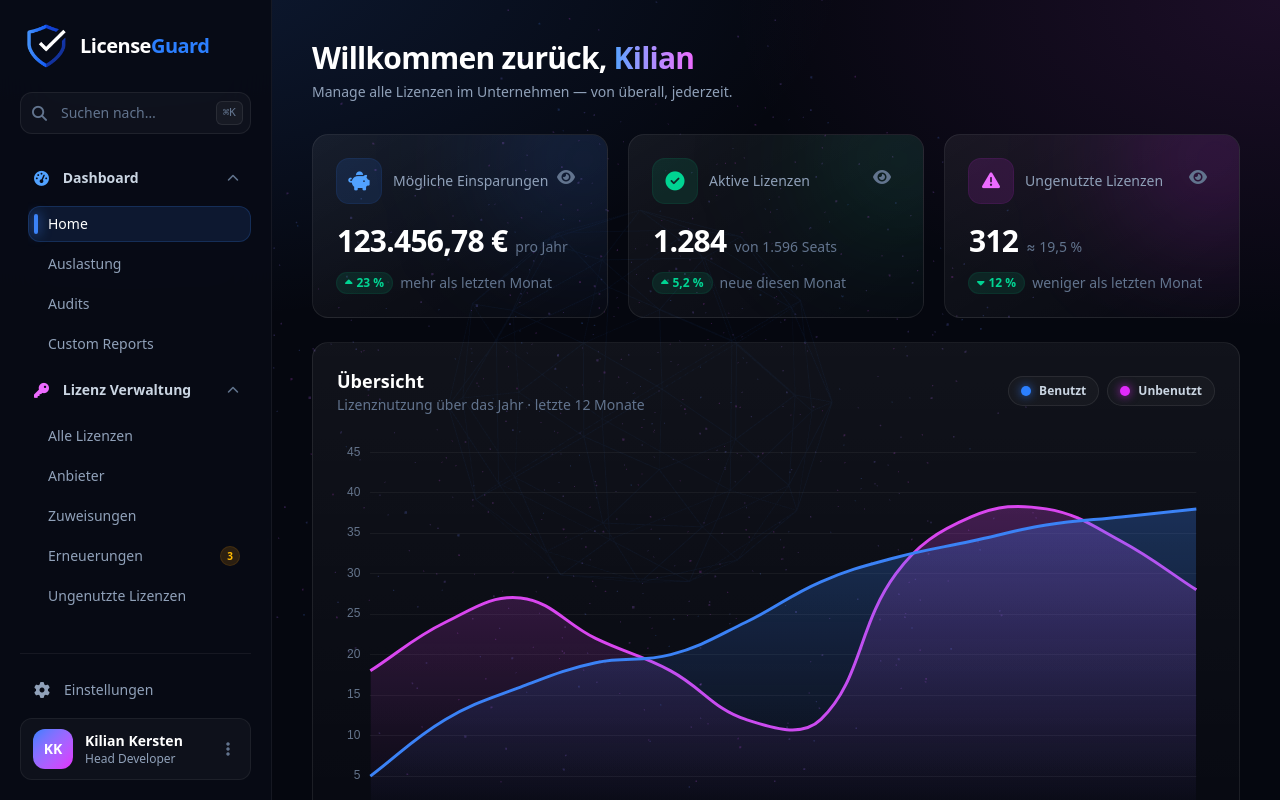
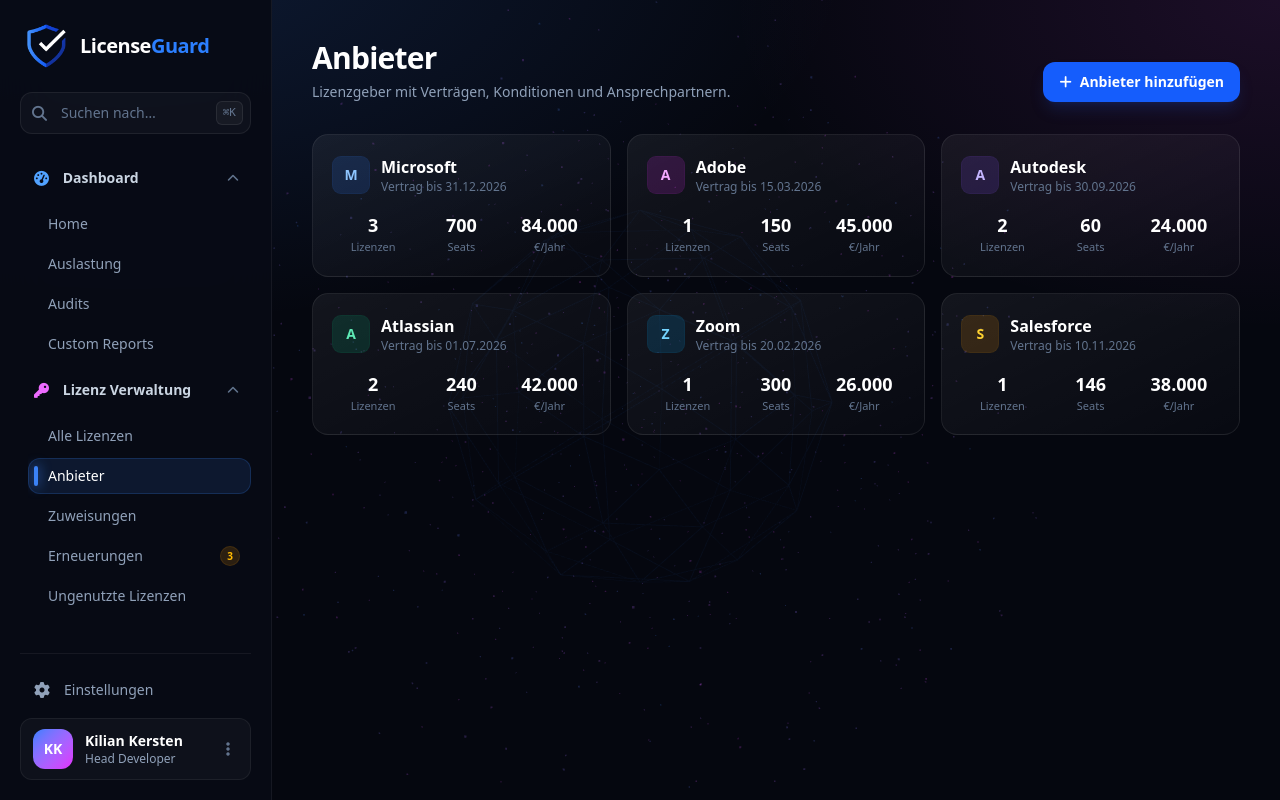
Before and after one commit to corsiqx/licenseguard-frontend, an Angular app: page /anbieter in a window 1280 px wide. Before the commit this address led to /. Built offline with nearby package versions, Linux system fonts and the light colour scheme.

Commit message:
Added Anbieter Component with Route

```diff
--- a/src/app/app.routes.ts
+++ b/src/app/app.routes.ts
@@ -21,5 +21,9 @@
     loadComponent: () =>
       import('./components/pages/alle-lizenzen/alle-lizenzen').then((m) => m.AlleLizenzen),
   },
+  {
+    path: 'anbieter',
+    loadComponent: () => import('./components/pages/anbieter/anbieter').then((m) => m.Anbieter),
+  },
   { path: '**', redirectTo: '' },
 ];
--- /dev/null
+++ b/src/app/components/pages/anbieter/anbieter.html
@@ -0,0 +1,194 @@
+<div
+  class="reveal flex flex-col gap-4 sm:flex-row sm:items-end sm:justify-between"
+  style="animation-delay: 0.02s"
+>
+  <div>
+    <h1 class="text-2xl font-extrabold tracking-tight text-white sm:text-3xl">Anbieter</h1>
+    <p class="mt-1.5 text-sm text-slate-400">
+      Lizenzgeber mit Verträgen, Konditionen und Ansprechpartnern.
+    </p>
+  </div>
+  <div class="shrink-0">
+    <button
+      class="inline-flex items-center gap-2 rounded-xl bg-blue-600 px-4 py-2.5 text-sm font-semibold text-white shadow-lg shadow-blue-900/30 transition hover:bg-blue-500"
+    >
+      <i class="fa-solid fa-plus"></i>Anbieter hinzufügen
+    </button>
+  </div>
+</div>
+<div class="mt-8 grid grid-cols-1 gap-4 sm:grid-cols-2 xl:grid-cols-3">
+  <div
+    class="reveal rounded-2xl border border-white/[0.08] bg-gradient-to-br from-white/[0.06] to-white/[0.015] p-5 transition hover:-translate-y-0.5 hover:border-white/[0.16]"
+    style="animation-delay: 0.08s"
+  >
+    <div class="flex items-center gap-3">
+      <span
+        class="grid h-9 w-9 shrink-0 place-items-center rounded-lg bg-blue-500/[0.15] text-sm font-bold text-blue-300 ring-1 ring-blue-500/20"
+        >M</span
+      >
+      <div>
+        <p class="font-semibold text-white">Microsoft</p>
+        <p class="text-xs text-slate-500">Vertrag bis 31.12.2026</p>
+      </div>
+    </div>
+    <div class="mt-4 grid grid-cols-3 gap-2 text-center">
+      <div>
+        <p class="text-lg font-bold text-white tnum">3</p>
+        <p class="text-[11px] text-slate-500">Lizenzen</p>
+      </div>
+      <div>
+        <p class="text-lg font-bold text-white tnum">700</p>
+        <p class="text-[11px] text-slate-500">Seats</p>
+      </div>
+      <div>
+        <p class="text-lg font-bold text-white tnum">84.000</p>
+        <p class="text-[11px] text-slate-500">€/Jahr</p>
+      </div>
+    </div>
+  </div>
+  <div
+    class="reveal rounded-2xl border border-white/[0.08] bg-gradient-to-br from-white/[0.06] to-white/[0.015] p-5 transition hover:-translate-y-0.5 hover:border-white/[0.16]"
+    style="animation-delay: 0.08s"
+  >
+    <div class="flex items-center gap-3">
+      <span
+        class="grid h-9 w-9 shrink-0 place-items-center rounded-lg bg-fuchsia-500/[0.15] text-sm font-bold text-fuchsia-300 ring-1 ring-fuchsia-500/20"
+        >A</span
+      >
+      <div>
+        <p class="font-semibold text-white">Adobe</p>
+        <p class="text-xs text-slate-500">Vertrag bis 15.03.2026</p>
+      </div>
+    </div>
+    <div class="mt-4 grid grid-cols-3 gap-2 text-center">
+      <div>
+        <p class="text-lg font-bold text-white tnum">1</p>
+        <p class="text-[11px] text-slate-500">Lizenzen</p>
+      </div>
+      <div>
+        <p class="text-lg font-bold text-white tnum">150</p>
+        <p class="text-[11px] text-slate-500">Seats</p>
+      </div>
+      <div>
+        <p class="text-lg font-bold text-white tnum">45.000</p>
+        <p class="text-[11px] text-slate-500">€/Jahr</p>
+      </div>
+    </div>
+  </div>
+  <div
+    class="reveal rounded-2xl border border-white/[0.08] bg-gradient-to-br from-white/[0.06] to-white/[0.015] p-5 transition hover:-translate-y-0.5 hover:border-white/[0.16]"
+    style="animation-delay: 0.08s"
+  >
+    <div class="flex items-center gap-3">
+      <span
+        class="grid h-9 w-9 shrink-0 place-items-center rounded-lg bg-violet-500/[0.15] text-sm font-bold text-violet-300 ring-1 ring-violet-500/20"
+        >A</span
+      >
+      <div>
+        <p class="font-semibold text-white">Autodesk</p>
+        <p class="text-xs text-slate-500">Vertrag bis 30.09.2026</p>
+      </div>
+    </div>
+    <div class="mt-4 grid grid-cols-3 gap-2 text-center">
+      <div>
+        <p class="text-lg font-bold text-white tnum">2</p>
+        <p class="text-[11px] text-slate-500">Lizenzen</p>
+      </div>
+      <div>
+        <p class="text-lg font-bold text-white tnum">60</p>
+        <p class="text-[11px] text-slate-500">Seats</p>
+      </div>
+      <div>
+        <p class="text-lg font-bold text-white tnum">24.000</p>
+        <p class="text-[11px] text-slate-500">€/Jahr</p>
+      </div>
+    </div>
+  </div>
+  <div
+    class="reveal rounded-2xl border border-white/[0.08] bg-gradient-to-br from-white/[0.06] to-white/[0.015] p-5 transition hover:-translate-y-0.5 hover:border-white/[0.16]"
+    style="animation-delay: 0.08s"
+  >
+    <div class="flex items-center gap-3">
+      <span
+        class="grid h-9 w-9 shrink-0 place-items-center rounded-lg bg-emerald-500/[0.15] text-sm font-bold text-emerald-300 ring-1 ring-emerald-500/20"
+        >A</span
+      >
+      <div>
+        <p class="font-semibold text-white">Atlassian</p>
+        <p class="text-xs text-slate-500">Vertrag bis 01.07.2026</p>
+      </div>
+    </div>
+    <div class="mt-4 grid grid-cols-3 gap-2 text-center">
+      <div>
+        <p class="text-lg font-bold text-white tnum">2</p>
+        <p class="text-[11px] text-slate-500">Lizenzen</p>
+      </div>
+      <div>
+        <p class="text-lg font-bold text-white tnum">240</p>
+        <p class="text-[11px] text-slate-500">Seats</p>
+      </div>
+      <div>
+        <p class="text-lg font-bold text-white tnum">42.000</p>
+        <p class="text-[11px] text-slate-500">€/Jahr</p>
+      </div>
+    </div>
+  </div>
+  <div
+    class="reveal rounded-2xl border border-white/[0.08] bg-gradient-to-br from-white/[0.06] to-white/[0.015] p-5 transition hover:-translate-y-0.5 hover:border-white/[0.16]"
+    style="animation-delay: 0.08s"
+  >
+    <div class="flex items-center gap-3">
+      <span
+        class="grid h-9 w-9 shrink-0 place-items-center rounded-lg bg-sky-500/[0.15] text-sm font-bold text-sky-300 ring-1 ring-sky-500/20"
+        >Z</span
+      >
+      <div>
+        <p class="font-semibold text-white">Zoom</p>
+        <p class="text-xs text-slate-500">Vertrag bis 20.02.2026</p>
+      </div>
+    </div>
+    <div class="mt-4 grid grid-cols-3 gap-2 text-center">
+      <div>
+        <p class="text-lg font-bold text-white tnum">1</p>
+        <p class="text-[11px] text-slate-500">Lizenzen</p>
+      </div>
+      <div>
+        <p class="text-lg font-bold text-white tnum">300</p>
+        <p class="text-[11px] text-slate-500">Seats</p>
+      </div>
+      <div>
+        <p class="text-lg font-bold text-white tnum">26.000</p>
+        <p class="text-[11px] text-slate-500">€/Jahr</p>
+      </div>
+    </div>
+  </div>
+  <div
+    class="reveal rounded-2xl border border-white/[0.08] bg-gradient-to-br from-white/[0.06] to-white/[0.015] p-5 transition hover:-translate-y-0.5 hover:border-white/[0.16]"
+    style="animation-delay: 0.08s"
+  >
+    <div class="flex items-center gap-3">
+      <span
+        class="grid h-9 w-9 shrink-0 place-items-center rounded-lg bg-amber-500/[0.15] text-sm font-bold text-amber-300 ring-1 ring-amber-500/20"
+        >S</span
+      >
+      <div>
+        <p class="font-semibold text-white">Salesforce</p>
+        <p class="text-xs text-slate-500">Vertrag bis 10.11.2026</p>
+      </div>
+    </div>
+    <div class="mt-4 grid grid-cols-3 gap-2 text-center">
+      <div>
+        <p class="text-lg font-bold text-white tnum">1</p>
+        <p class="text-[11px] text-slate-500">Lizenzen</p>
+      </div>
+      <div>
+        <p class="text-lg font-bold text-white tnum">146</p>
+        <p class="text-[11px] text-slate-500">Seats</p>
+      </div>
+      <div>
+        <p class="text-lg font-bold text-white tnum">38.000</p>
+        <p class="text-[11px] text-slate-500">€/Jahr</p>
+      </div>
+    </div>
+  </div>
+</div>
--- /dev/null
+++ b/src/app/components/pages/anbieter/anbieter.ts
@@ -0,0 +1,11 @@
+import { Component } from '@angular/core';
+
+@Component({
+  selector: 'app-anbieter',
+  imports: [],
+  templateUrl: './anbieter.html',
+  styleUrl: './anbieter.css',
+})
+export class Anbieter {
+
+}
```
Also changed, not shown: src/app/components/pages/anbieter/anbieter.css (added), 1 other file (tests, documents, lock files or other folders).
